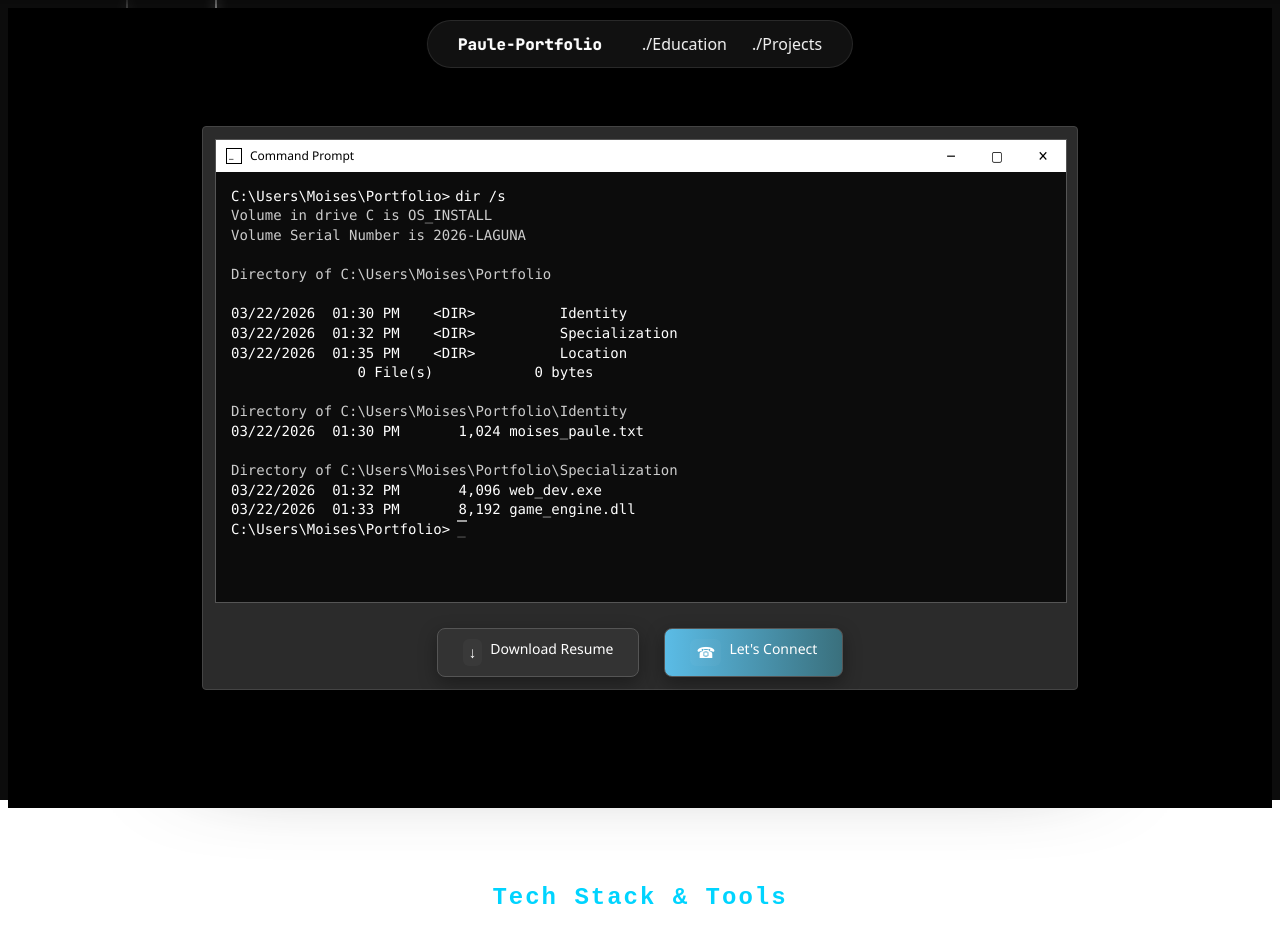
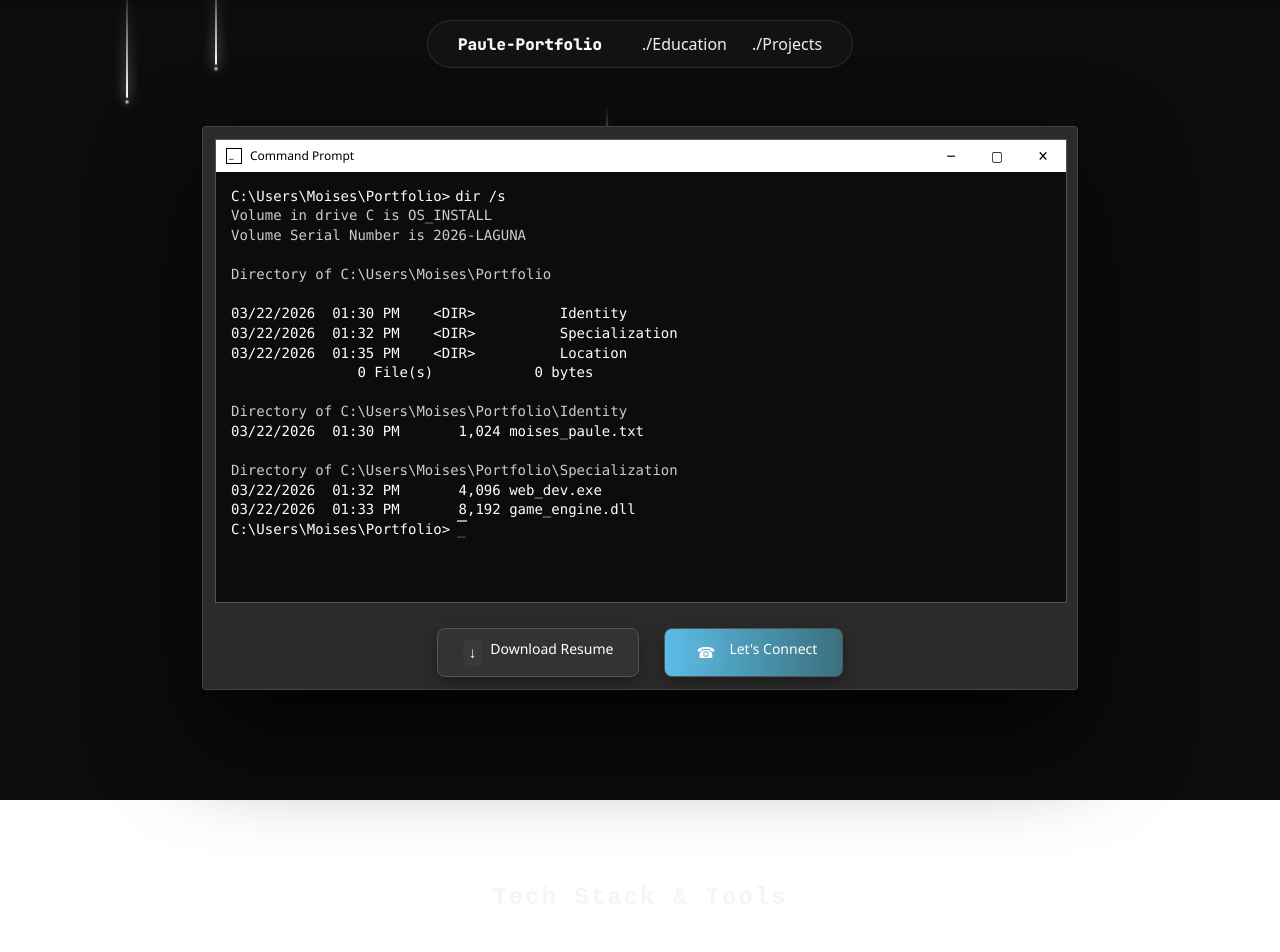
Before and after one commit to Macc-Mp/Myportfolio, a React (Vite) app in the folder Paule-Portfolio/: page / in a window 1280 px wide. Shown: the top 952 px of the page. Built offline with nearby package versions, Linux system fonts and the light colour scheme; a web font is replaced by a local one.

Commit message:
change font color

```diff
--- a/Paule-Portfolio/src/css/Header.css
+++ b/Paule-Portfolio/src/css/Header.css
@@ -15,7 +15,6 @@
     justify-content: center;
     width: 100%;
     min-height: 100vh;
-    background: #000;
     perspective: 1200px;
 }
 
--- a/Paule-Portfolio/src/css/Skills.css
+++ b/Paule-Portfolio/src/css/Skills.css
@@ -9,7 +9,7 @@
 
 .skills-header {
     font-family: 'Jetbrains', monospace;
-    color: #00d4ff;
+    color: whitesmoke;
     margin-bottom: 40px;
     font-size: 1.5rem;
     letter-spacing: 2px;
```
